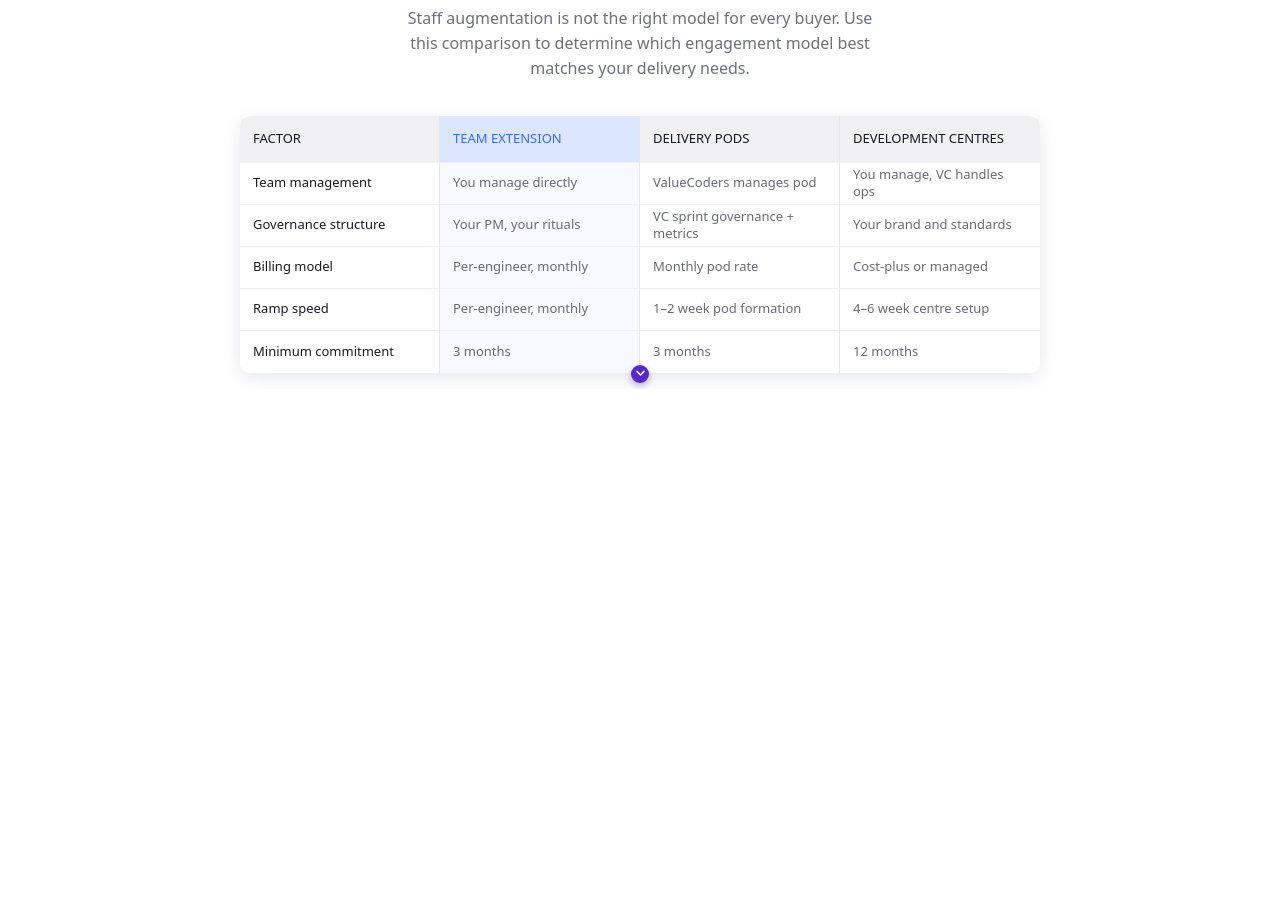
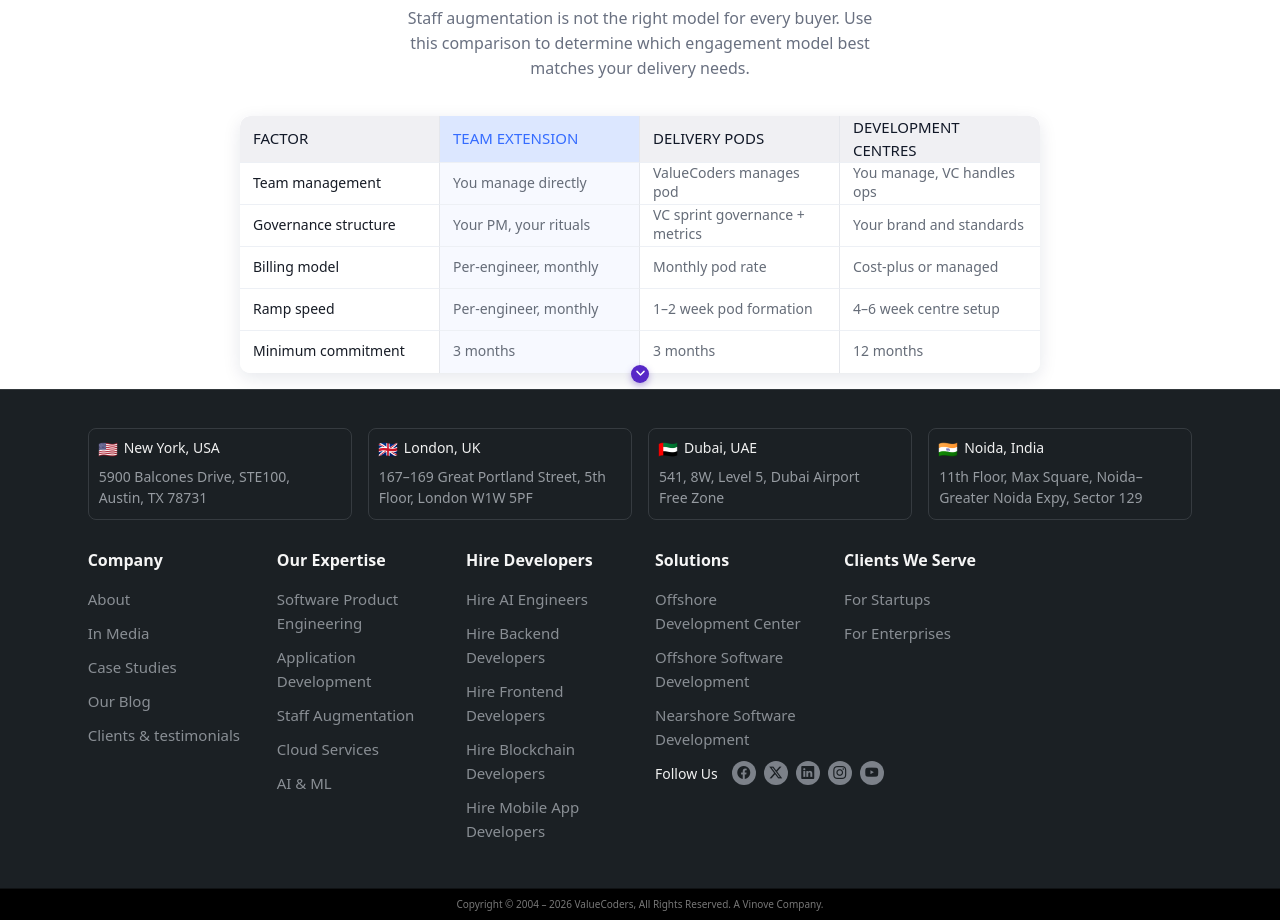
Before and after one commit to prabhatrana666/Assignment-Vinove, a React (Vite) app: page / in a window 1280 px wide. Shown: the part 1794-2714 px from the top of the page. Before the commit the page ends 2183 px from the top, so only its background shows below. Built offline with nearby package versions, Linux system fonts and the light colour scheme.

Commit message:
footer section wip

```diff
--- a/src/components/footer/Footer.css
+++ b/src/components/footer/Footer.css
@@ -0,0 +1,285 @@
+/* =========================================================
+   FOOTER
+========================================================= */
+
+.site-footer {
+  width: 100%;
+  background: #1b2024;
+  color: #ffffff;
+  border-top: 1px solid #34393d;
+}
+
+.footer-container {
+  max-width: 100%;
+  padding: 38px 6.85% 35px;
+}
+
+
+/* =========================================================
+   OFFICE CARDS
+========================================================= */
+
+.footer-offices {
+  margin-bottom: 31px;
+}
+
+.office-card {
+  min-height: 91px;
+  padding: 11px 10px 10px;
+  border: 1px solid #363b40;
+  border-radius: 8px;
+  background: transparent;
+  transition: border-color 0.2s ease,
+              background-color 0.2s ease;
+}
+
+.office-card:hover {
+  border-color: #50565c;
+  background-color: rgba(255, 255, 255, 0.02);
+}
+
+.office-title {
+  display: flex;
+  align-items: center;
+  gap: 7px;
+
+  margin-bottom: 8px;
+
+  color: #f1f1f1;
+  font-size: 14px;
+  font-weight: 400;
+  line-height: 1.2;
+}
+
+.office-flag {
+  display: inline-flex;
+  align-items: center;
+  justify-content: center;
+
+  width: 18px;
+  height: 18px;
+
+  font-size: 16px;
+  line-height: 1;
+}
+
+.office-address {
+  color: #969ba1;
+  font-size: 14px;
+  font-weight: 400;
+  line-height: 1.55;
+}
+
+
+/* =========================================================
+   FOOTER LINK SECTION
+========================================================= */
+
+.footer-links {
+  --bs-gutter-x: 30px;
+}
+
+.footer-column {
+  min-height: 155px;
+}
+
+.footer-column h5 {
+  margin: 0 0 17px;
+
+  color: #f5f5f5;
+  font-size: 16px;
+  font-weight: 600;
+  line-height: 1.2;
+}
+
+
+/* =========================================================
+   MENU
+========================================================= */
+
+.footer-menu {
+  list-style: none;
+
+  margin: 0;
+  padding: 0;
+}
+
+.footer-menu li {
+  margin-bottom: 10px;
+}
+
+.footer-menu a {
+  color: #898e94;
+  text-decoration: none;
+
+  font-size: 15px;
+  font-weight: 400;
+  line-height: 1.35;
+
+  transition: color 0.2s ease;
+}
+
+.footer-menu a:hover {
+  color: #ffffff;
+}
+
+
+/* =========================================================
+   SOCIAL
+========================================================= */
+
+.footer-social-wrapper {
+  display: flex;
+  align-items: center;
+  gap: 14px;
+
+  margin-top: 8px;
+}
+
+.follow-text {
+  color: #f1f1f1;
+
+  font-size: 14px;
+  font-weight: 500;
+  white-space: nowrap;
+}
+
+.footer-social {
+  display: flex;
+  align-items: center;
+  gap: 8px;
+}
+
+.social-icon {
+  display: inline-flex;
+  align-items: center;
+  justify-content: center;
+
+  width: 24px;
+  height: 24px;
+
+  border-radius: 50%;
+
+  background: #7c8189;
+  color: #1b2024;
+
+  text-decoration: none;
+
+  font-size: 13px;
+
+  transition:
+    background-color 0.2s ease,
+    color 0.2s ease,
+    transform 0.2s ease;
+}
+
+.social-icon:hover {
+  background: #ffffff;
+  color: #1b2024;
+  transform: translateY(-2px);
+}
+
+
+/* =========================================================
+   COPYRIGHT
+========================================================= */
+
+.footer-copyright {
+  width: 100%;
+
+  background: #000000;
+
+  border-top: 1px solid #101214;
+}
+
+.footer-copyright p {
+  margin: 0;
+  padding: 8px 20px;
+
+  color: #777777;
+
+  text-align: center;
+
+  font-size: 10px;
+  font-weight: 400;
+  line-height: 1.5;
+}
+
+
+/* =========================================================
+   TABLET
+========================================================= */
+
+@media (max-width: 991.98px) {
+
+  .footer-container {
+    padding: 35px 5% 30px;
+  }
+
+  .footer-links {
+    --bs-gutter-y: 25px;
+  }
+
+  .footer-column {
+    min-height: auto;
+  }
+
+  .footer-social-wrapper {
+    margin-top: 15px;
+  }
+}
+
+
+/* =========================================================
+   MOBILE
+========================================================= */
+
+@media (max-width: 575.98px) {
+
+  .footer-container {
+    padding: 30px 20px 25px;
+  }
+
+  .footer-offices {
+    margin-bottom: 30px;
+  }
+
+  .office-card {
+    min-height: auto;
+    padding: 13px;
+  }
+
+  .office-title {
+    font-size: 16px;
+  }
+
+  .office-address {
+    font-size: 14px;
+  }
+
+  .footer-links {
+    --bs-gutter-y: 28px;
+  }
+
+  .footer-column h5 {
+    margin-bottom: 14px;
+  }
+
+  .footer-menu li {
+    margin-bottom: 9px;
+  }
+
+  .footer-menu a {
+    font-size: 13px;
+  }
+
+  .footer-social-wrapper {
+    flex-wrap: wrap;
+    gap: 12px;
+  }
+
+  .footer-copyright p {
+    padding: 9px 15px;
+    font-size: 9px;
+  }
+}
--- a/src/components/footer/Footer.jsx
+++ b/src/components/footer/Footer.jsx
@@ -0,0 +1,219 @@
+import React from "react";
+import './Footer.css';
+import logo from "./assets/vinove-images/logo.png";
+
+
+
+const offices = [
+  {
+    flag: "🇺🇸",
+    city: "New York, USA",
+    address: (
+      <>
+        5900 Balcones Drive, STE100,
+        <br />
+        Austin, TX 78731
+      </>
+    ),
+  },
+  {
+    flag: "🇬🇧",
+    city: "London, UK",
+    address: (
+      <>
+        167–169 Great Portland Street, 5th
+        <br />
+        Floor, London W1W 5PF
+      </>
+    ),
+  },
+  {
+    flag: "🇦🇪",
+    city: "Dubai, UAE",
+    address: (
+      <>
+        541, 8W, Level 5, Dubai Airport
+        <br />
+        Free Zone
+      </>
+    ),
+  },
+  {
+    flag: "🇮🇳",
+    city: "Noida, India",
+    address: (
+      <>
+        11th Floor, Max Square, Noida–
+        <br />
+        Greater Noida Expy, Sector 129
+      </>
+    ),
+  },
+];
+
+const footerColumns = [
+  {
+    title: "Company",
+    links: [
+      "About",
+      "In Media",
+      "Case Studies",
+      "Our Blog",
+      "Clients & testimonials",
+    ],
+  },
+  {
+    title: "Our Expertise",
+    links: [
+      "Software Product Engineering",
+      "Application Development",
+      "Staff Augmentation",
+      "Cloud Services",
+      "AI & ML",
+    ],
+  },
+  {
+    title: "Hire Developers",
+    links: [
+      "Hire AI Engineers",
+      "Hire Backend Developers",
+      "Hire Frontend Developers",
+      "Hire Blockchain Developers",
+      "Hire Mobile App Developers",
+    ],
+  },
+  {
+    title: "Solutions",
+    links: [
+      "Offshore Development Center",
+      "Offshore Software Development",
+      "Nearshore Software Development",
+    ],
+  },
+  {
+    title: "Clients We Serve",
+    links: [
+      "For Startups",
+      "For Enterprises",
+    ],
+  },
+];
+
+const socialLinks = [
+  {
+    icon: "bi-facebook",
+    label: "Facebook",
+  },
+  {
+    icon: "bi-twitter-x",
+    label: "Twitter",
+  },
+  {
+    icon: "bi-linkedin",
+    label: "LinkedIn",
+  },
+  {
+    icon: "bi-instagram",
+    label: "Instagram",
+  },
+  {
+    icon: "bi-youtube",
+    label: "YouTube",
+  },
+];
+
+function Footer() {
+  return (
+    <footer className="site-footer">
+      <div className="container-fluid footer-container">
+
+        {/* ================= OFFICES ================= */}
+        <div className="row g-3 footer-offices">
+          {offices.map((office, index) => (
+            <div
+              className="col-12 col-sm-6 col-lg-3"
+              key={index}
+            >
+              <div className="office-card">
+                <div className="office-title">
+                  <span className="office-flag">
+                    {office.flag}
+                  </span>
+
+                  <span>{office.city}</span>
+                </div>
+
+                <div className="office-address">
+                  {office.address}
+                </div>
+              </div>
+            </div>
+          ))}
+        </div>
+
+        {/* ================= FOOTER LINKS ================= */}
+        <div className="row footer-links">
+
+          {footerColumns.map((column, index) => (
+            <div
+              className={
+                index === 4
+                  ? "col-12 col-sm-6 col-lg-2"
+                  : "col-12 col-sm-6 col-lg-2"
+              }
+              key={index}
+            >
+              <div className="footer-column">
+                <h5>{column.title}</h5>
+
+                <ul className="footer-menu">
+                  {column.links.map((link, linkIndex) => (
+                    <li key={linkIndex}>
+                      <a href="#!">
+                        {link}
+                      </a>
+                    </li>
+                  ))}
+                </ul>
+
+                {/* Social icons under Solutions */}
+                {column.title === "Solutions" && (
+                  <div className="footer-social-wrapper">
+                    <span className="follow-text">
+                      Follow Us
+                    </span>
+
+                    <div className="footer-social">
+                      {socialLinks.map((social, socialIndex) => (
+                        <a
+                          href="#!"
+                          className="social-icon"
+                          aria-label={social.label}
+                          key={socialIndex}
+                        >
+                          <i className={`bi ${social.icon}`}></i>
+                        </a>
+                      ))}
+                    </div>
+                  </div>
+                )}
+              </div>
+            </div>
+          ))}
+
+        </div>
+      </div>
+
+      {/* ================= COPYRIGHT ================= */}
+      <div className="footer-copyright">
+        <div className="container-fluid">
+          <p>
+            Copyright © 2004 – 2026 ValueCoders, All Rights Reserved. A Vinove Company.
+          </p>
+        </div>
+      </div>
+    </footer>
+  );
+}
+
+export default Footer;
--- a/src/components/how_it_works/How.css
+++ b/src/components/how_it_works/How.css
@@ -276,7 +276,7 @@
     padding: 0 13px;
     background: #f0f0f3;
     color: #111827;
-    font-size: 13px;
+    font-size: 15px;
     font-weight: 500;
     text-align: left;
     vertical-align: middle;
@@ -305,7 +305,7 @@
     padding: 0 13px;
     background: #ffffff;
     color: #656c78;
-    font-size: 13px;
+    font-size: 14px;
     font-weight: 400;
     line-height: 1.35;
     vertical-align: middle;
--- a/src/main.jsx
+++ b/src/main.jsx
@@ -5,10 +5,13 @@ import App from './App.jsx'
 import 'bootstrap/dist/css/bootstrap.min.css';
 import 'bootstrap-icons/font/bootstrap-icons.css';
 import How from './components/how_it_works/How.jsx';
+import Footer from './components/footer/Footer.jsx';
+
 
 createRoot(document.getElementById('root')).render(
   <StrictMode>
     <App />
     <How />
+    <Footer />
   </StrictMode>,
 )
```
Also changed, not shown: src/assets/vinove-images/newyork.png (added).
